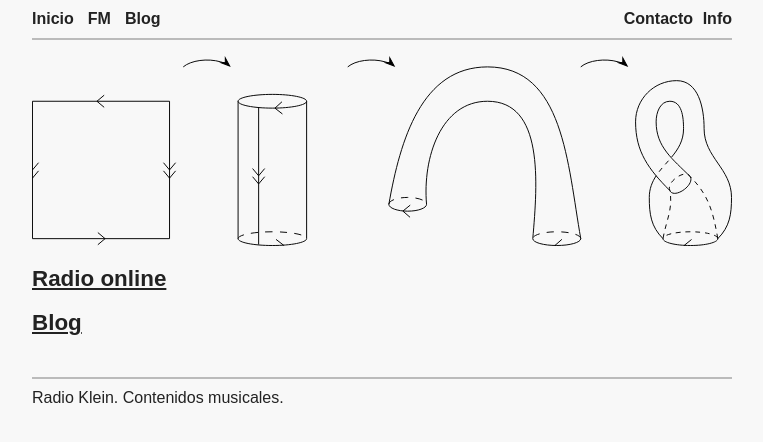
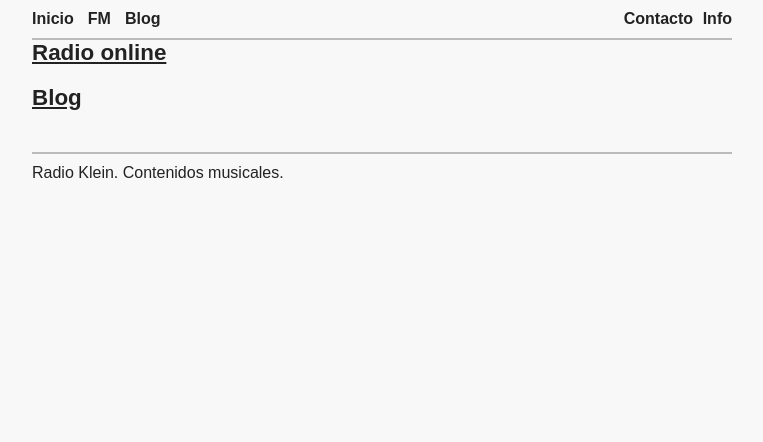
Before and after one commit to haztecaso/radio-klein, a Jekyll site: the page built from index.html, in a window 1280 px wide. Shown: the top 442 px of the page, without its empty margins (258-1021 px from the left). Built offline with Jekyll 4.4.1, drawn with Linux system fonts in a browser that asks for light colours; the list of posts is cut into pages by our own code.

Commit message:
Automated commit

```diff
--- a/index.html
+++ b/index.html
@@ -3,7 +3,7 @@
 title: index
 ---
 
-<img src="{{ site.baseurl }}/assets/img/kleinradio.svg" alt="kleinradio"/>
+<!--img src="{{ site.baseurl }}/assets/img/kleinradio.svg" alt="kleinradio"/-->
 
 <h1><a href="./fm">Radio online</a></h1>
 <br>
```
